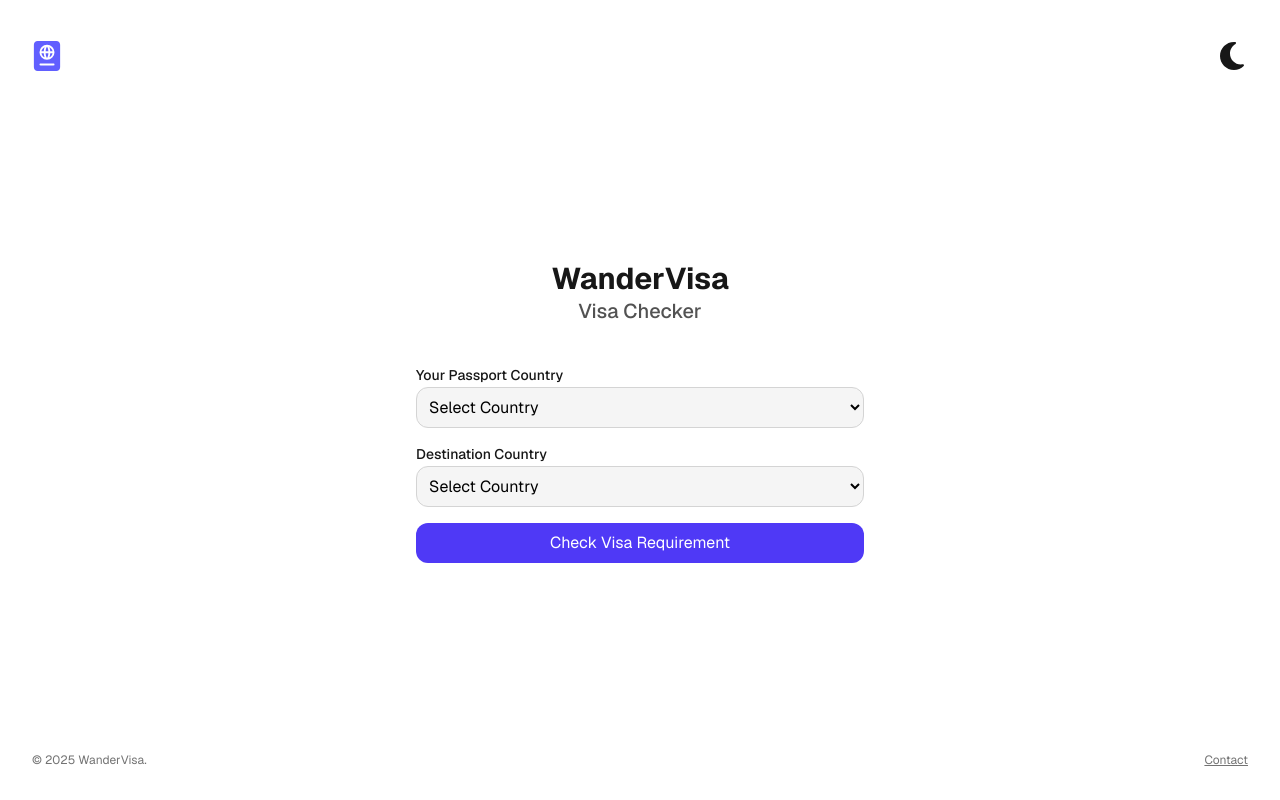
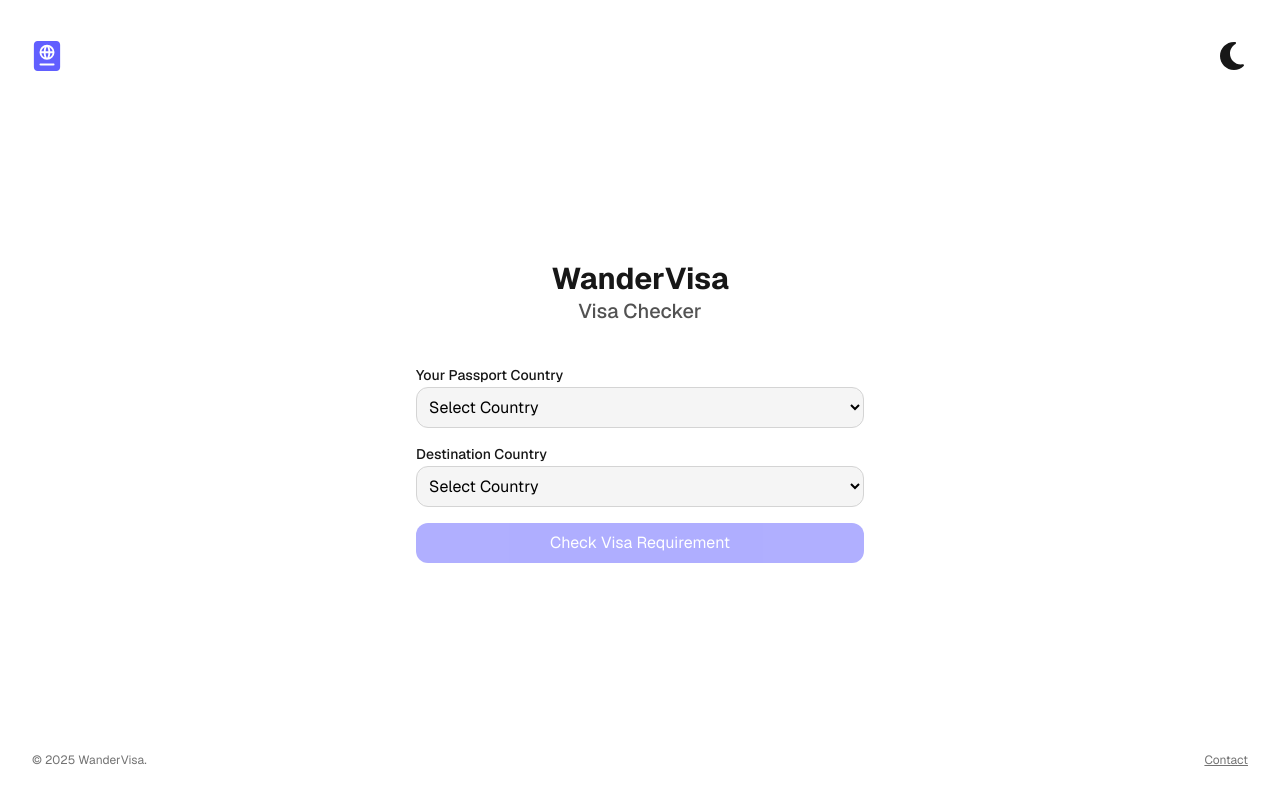
Before and after one commit to afigard/wandervisa, a Next.js app: page / in a window 1280 px wide. Built offline with nearby package versions, Linux system fonts and the light colour scheme.

Commit message:
✨ Disable submit button by default

```diff
--- a/app/page.tsx
+++ b/app/page.tsx
@@ -172,7 +172,8 @@ export default function Home() {
 
           <button
             type="submit"
-            className="w-full bg-indigo-600 text-white p-2 rounded-xl hover:bg-indigo-700"
+            disabled={!passportCountry || !destinationCountry}
+            className="w-full bg-indigo-500 text-white p-2 rounded-xl hover:bg-indigo-600 disabled:cursor-not-allowed disabled:opacity-50"
           >
             Check Visa Requirement
           </button>
```
